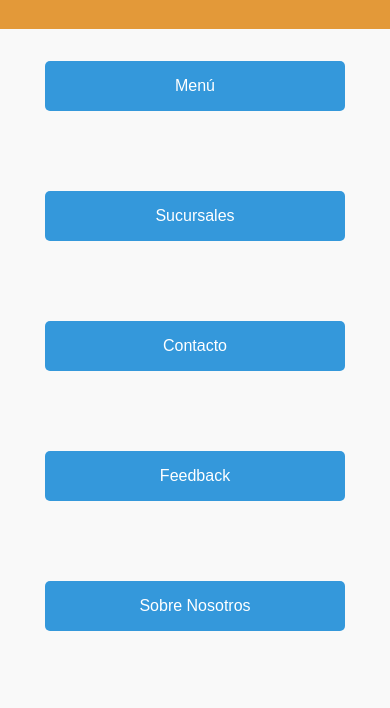
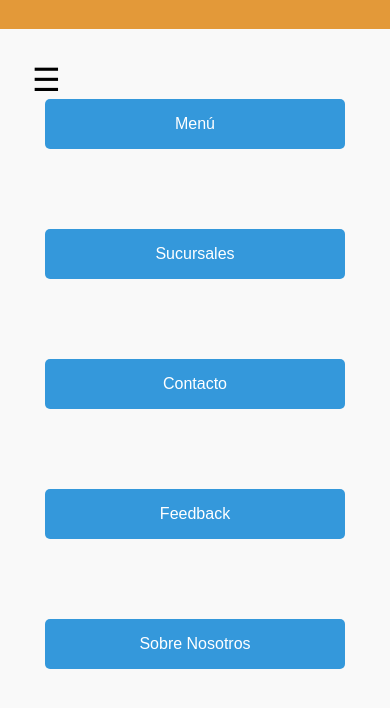
Before and after one commit to perghormaru-pixel/nrc_13728_u202417743, a website: page Landing_Page_Huaco.html in a window 390 px wide. Shown: the part 86-794 px from the top of the page. Drawn offline with Linux system fonts and the light colour scheme.

Commit message:
Update Landing_Page_Huaco.html

```diff
--- a/Landing_Page_Huaco.html
+++ b/Landing_Page_Huaco.html
@@ -17,7 +17,12 @@
     </header>
 
     <main>
+
       <section class="seccion-menu">
+        <!-- BOTÓN HAMBURGUESA -->
+    <button class="menu-toggle" aria-label="Abrir menú">
+        &#9776; <!-- Ícono de hamburguesa -->
+    </button>
         <!-- y -->
         <!--<h2 class="subtitulo">SECCIONES</h2>-->
         <nav class="menu-horizontal">
```
